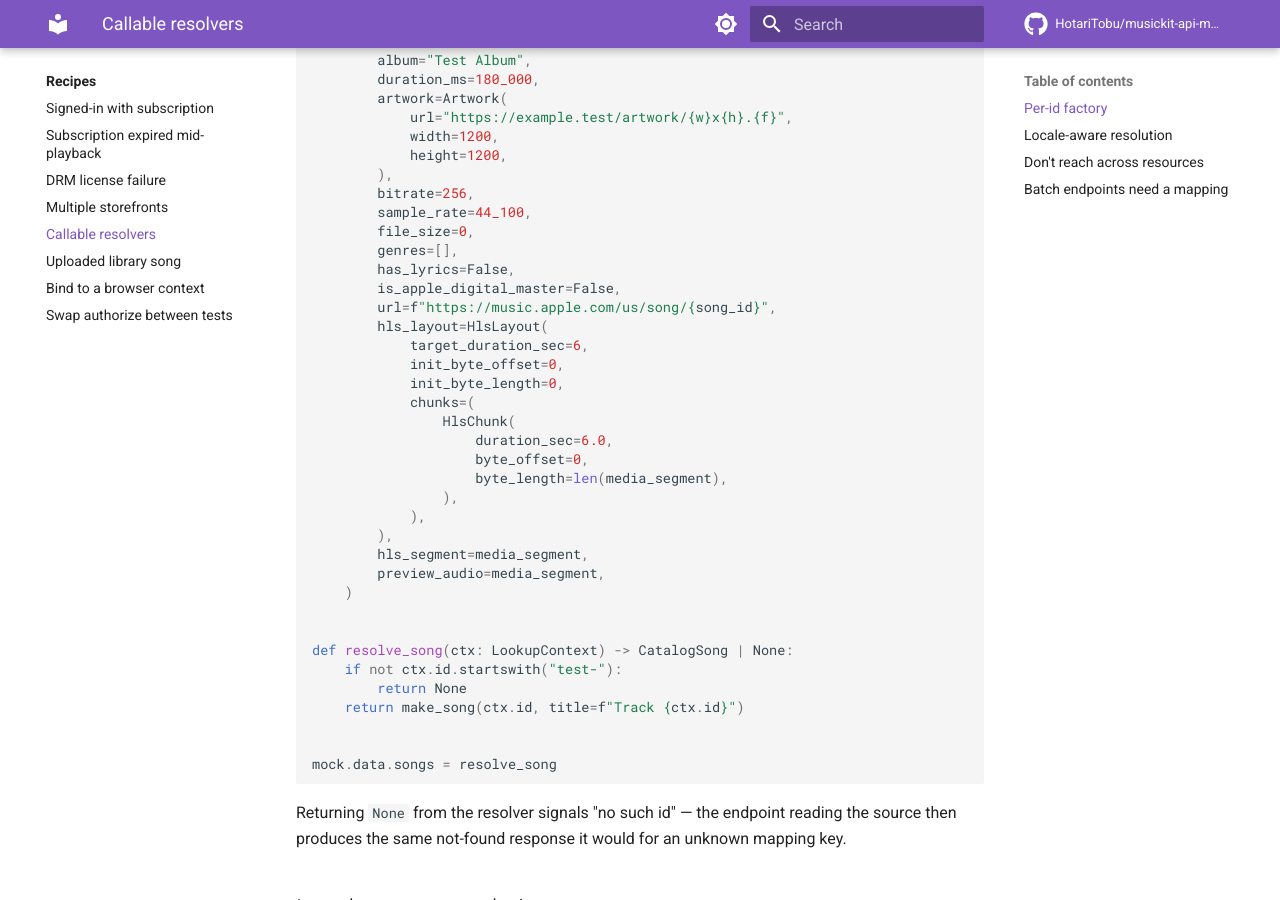
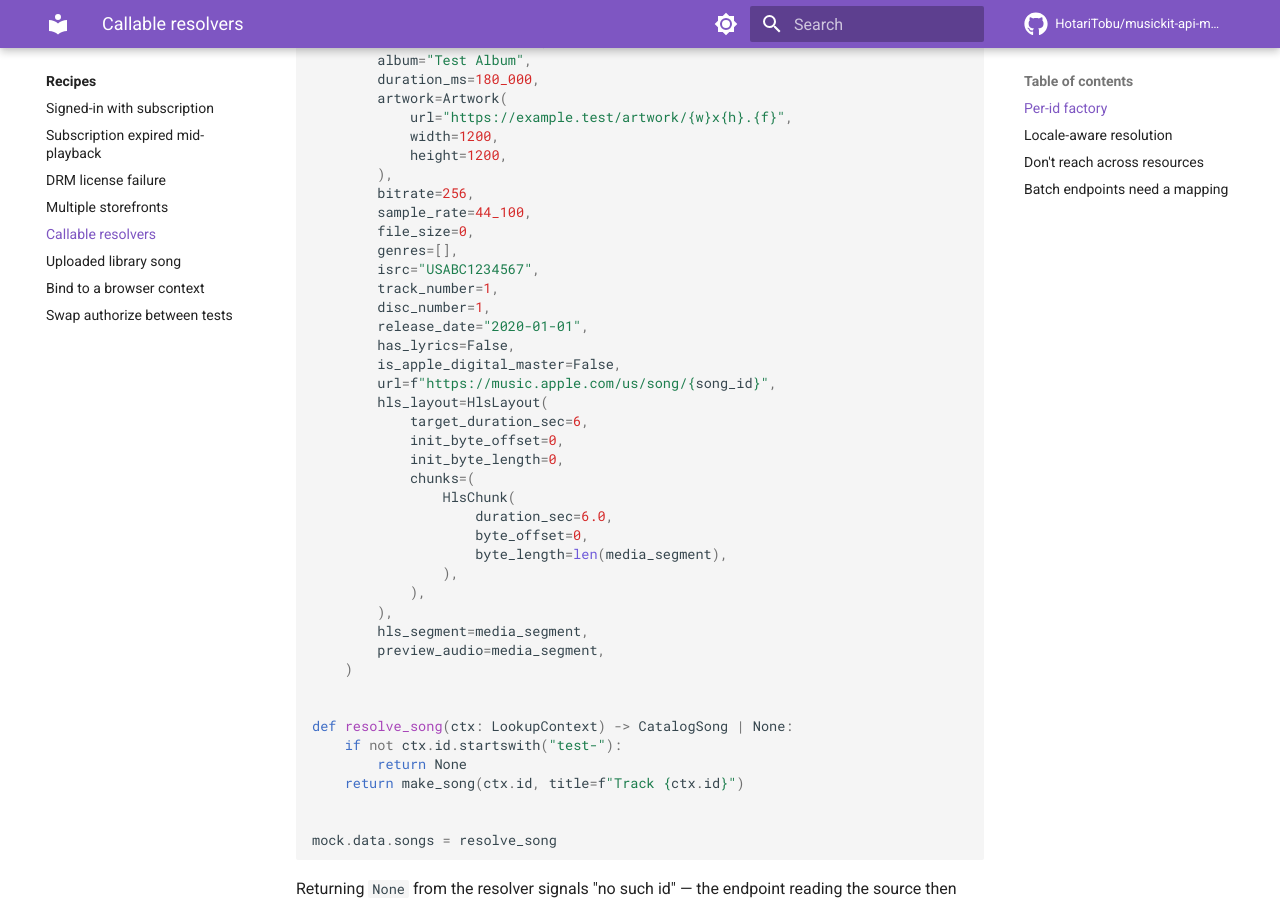
Before and after one commit to HotariTobu/musickit-api-mock, an MkDocs documentation site: the page built from docs/recipes/callable-resolvers.md, in a window 1280 px wide and 900 px high, scrolled down 746 px. Built offline with MkDocs 1.6.1 and Material for MkDocs 9.7.7, drawn with Linux system fonts in a browser that asks for light colours; comment, search, counter and statistics services are not loaded; the version menu is left out.

Commit message:
Add the required CatalogSong fields to the callable-resolver recipe
Co-Authored-By: Claude Opus 5 (1M context) <noreply@anthropic.com>

```diff
--- a/docs/recipes/callable-resolvers.md
+++ b/docs/recipes/callable-resolvers.md
@@ -33,6 +33,10 @@ def make_song(song_id: str, *, title: str) -> CatalogSong:
         sample_rate=44_100,
         file_size=0,
         genres=[],
+        isrc="USABC1234567",
+        track_number=1,
+        disc_number=1,
+        release_date="2020-01-01",
         has_lyrics=False,
         is_apple_digital_master=False,
         url=f"https://music.apple.com/us/song/{song_id}",
```
